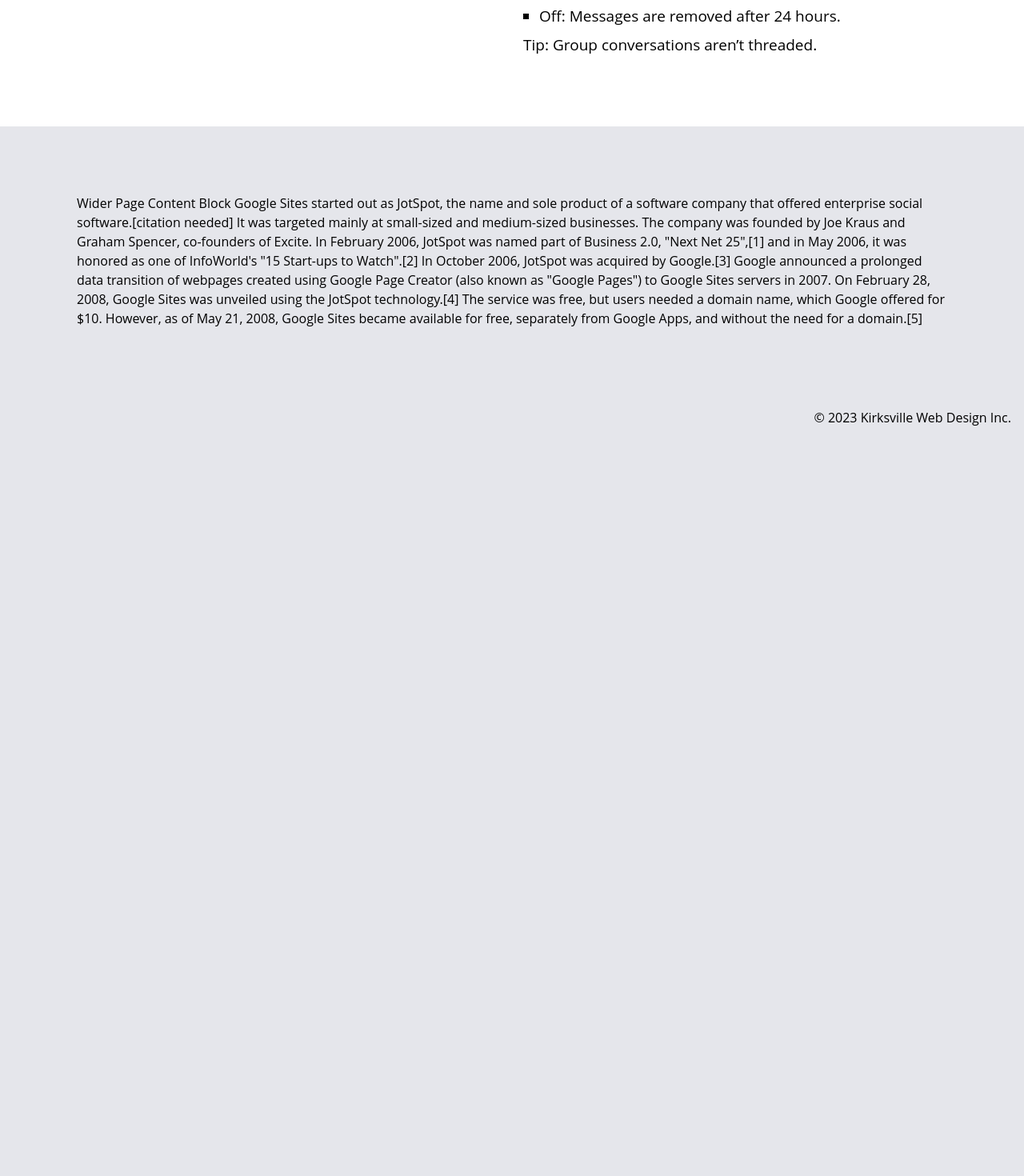
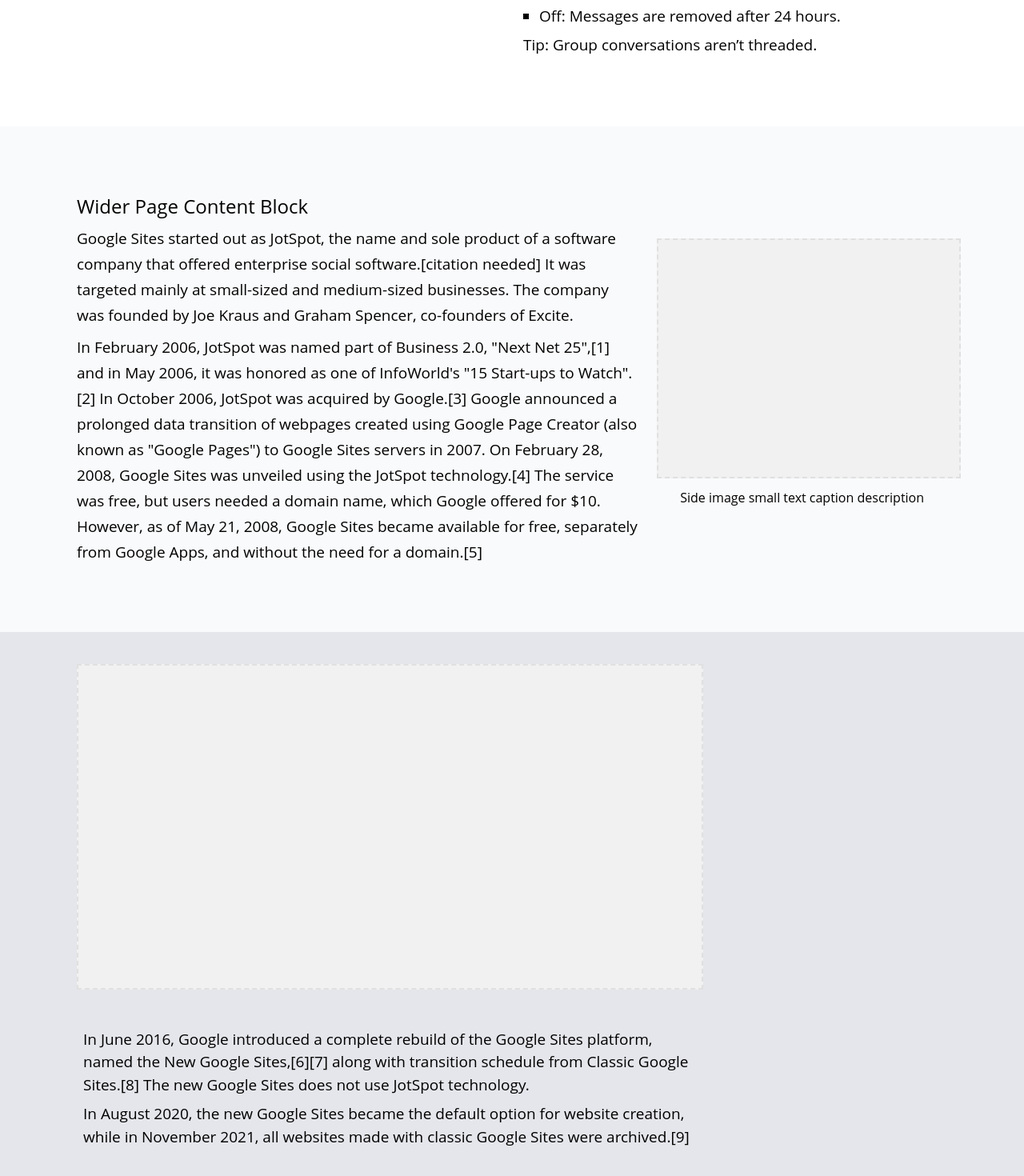
Before and after one commit to tailn804/nhakhoa-clone, a Vue app: page /page in a window 1280 px wide. Shown: the part 1308-2778 px from the top of the page at 80% size. Before the commit the page ends 1858 px from the top, so only its background shows below. Built offline with nearby package versions, Linux system fonts and the light colour scheme.

Commit message:
Add Article Page

```diff
--- a/src/pages/ArticlePage.vue
+++ b/src/pages/ArticlePage.vue
@@ -24,7 +24,7 @@
             <div class="h-7"></div>
             <div class="px-3">
                 <div class=" my-4">
-                    <img class="w-auto h-[250px] bg-contain" src="https://lh5.googleusercontent.com/zWt9RgffQvFLz9HYg4Xr1PYLhGCCry6mrsaW0ayW5K9WotqvpWW9y4rKXp2-eedl7XxU1rC4DAeFjKgrBxL5E3ajLgUnhH7s3PVTM34T9SOWCwyYRDQrMTu0X142I54Uuw=w1280" alt="">
+                    <img class="w-auto h-[250px] bg-contain" src="https://lh5.googleusercontent.com/cdd46cBpnJ7OmERo01T5DnRihYW-xw2SwqZICOdJib-RP8IlS1o8qO80w3-5SIGVGLWPEkVX8QoRRvlRw3Jb0kIVfzHOFQKFXz63EE1-qhrtXCg1Y5r8AThqpmsdwEytQw=w1280" alt="">
                 </div>
                 <div class="h-5"></div>
                 <div class="px-2 py-3 ">
--- a/src/pages/PageClass.vue
+++ b/src/pages/PageClass.vue
@@ -2,7 +2,7 @@
 
     <!-- Banner -->
     <div
-        class=" w-full h-[370px] -z-10 bg-cover bg- bg-center bg-no-repeat  bg-[url('https://lh3.googleusercontent.com/BiKM-I5SPHKhZR9lIRlbaYA0iQ7EyVRQfV75HId7O5q_ibCdVoideRcLCrEKJjeo3dNacjcwPNcGHSKyCEfCx8U=w16383')]">
+        class=" w-full h-[370px] -z-10 bg-cover bg- bg-center bg-no-repeat  bg-[url('https://lh6.googleusercontent.com/ALZPDHFzpI3FYuTwY-GTf9dthQ0PJJCE1GaMS_fQCvbYxB5I7-nE0kwq4ZDfi7OO0QHsYHydswoF5v3n23YMXiw=w16383')]">
     </div>
 
     <!-- Content -->
@@ -85,27 +85,37 @@
         </div>
     </div>
 
-    <div class="py-[84px] px-24">
-        <div>
-            <span>
+    <div class="py-[84px] px-24 grid grid-cols-3 bg-gray-50">
+        <div class="col-span-2 pr-6 leading-8">
+            <span class="text-2xl block">
                 Wider Page Content Block
             </span>
-            <span>
+            <span class="mt-2 block text-[19px]">
                 Google Sites started out as JotSpot, the name and sole product of a software company that offered enterprise social software.[citation needed] It was targeted mainly at small-sized and medium-sized businesses. The company was founded by Joe Kraus and Graham Spencer, co-founders of Excite.
             </span>
-            <span>
+            <span class="mt-2 block text-[19px]">
                 In February 2006, JotSpot was named part of Business 2.0, "Next Net 25",[1] and in May 2006, it was honored as one of InfoWorld's "15 Start-ups to Watch".[2] In October 2006, JotSpot was acquired by Google.[3] Google announced a prolonged data transition of webpages created using Google Page Creator (also known as "Google Pages") to Google Sites servers in 2007. On February 28, 2008, Google Sites was unveiled using the JotSpot technology.[4] The service was free, but users needed a domain name, which Google offered for $10. However, as of May 21, 2008, Google Sites became available for free, separately from Google Apps, and without the need for a domain.[5]
             </span>
         </div>
-        <div>
-            <div>
-
-            </div>
-            <span>
-
+        <div class="mt-14">
+            <div class="w-[380px] h-[300px] border-dashed border-2 border-[#e0e0e0] bg-[#f1f1f1]"></div>
+            <span class="px-2 py-3 block text-center text-[16px]">
+                Side image small text caption description
             </span>
         </div>
     </div>
+
+    <div class="px-24 max-w-[783px] pb-[76px] ">
+            <div class=" mt-10 w-[783px] h-[407px] border-dashed border-2 border-[#e0e0e0] bg-[#f1f1f1]"></div>
+            <div class="w-[783px] px-2 pt-10">
+                <span class="mt-2 block text-[19px]">
+                In June 2016, Google introduced a complete rebuild of the Google Sites platform, named the New Google Sites,[6][7] along with transition schedule from Classic Google Sites.[8] The new Google Sites does not use JotSpot technology.
+            </span>
+            <span class="mt-2 block text-[19px]">
+                In August 2020, the new Google Sites became the default option for website creation, while in November 2021, all websites made with classic Google Sites were archived.[9]
+            </span>
+            </div>
+        </div>
 </template>
 <script setup>
 import { icon } from '@fortawesome/fontawesome-svg-core';
@@ -198,4 +208,4 @@
 
 
 ])
-</script>
+ </script>
```
